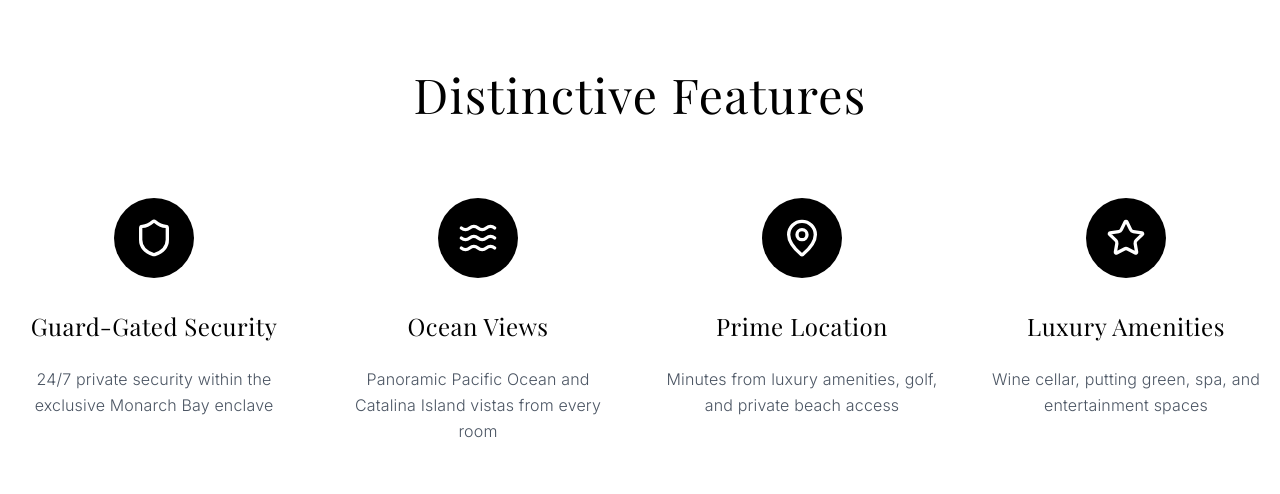
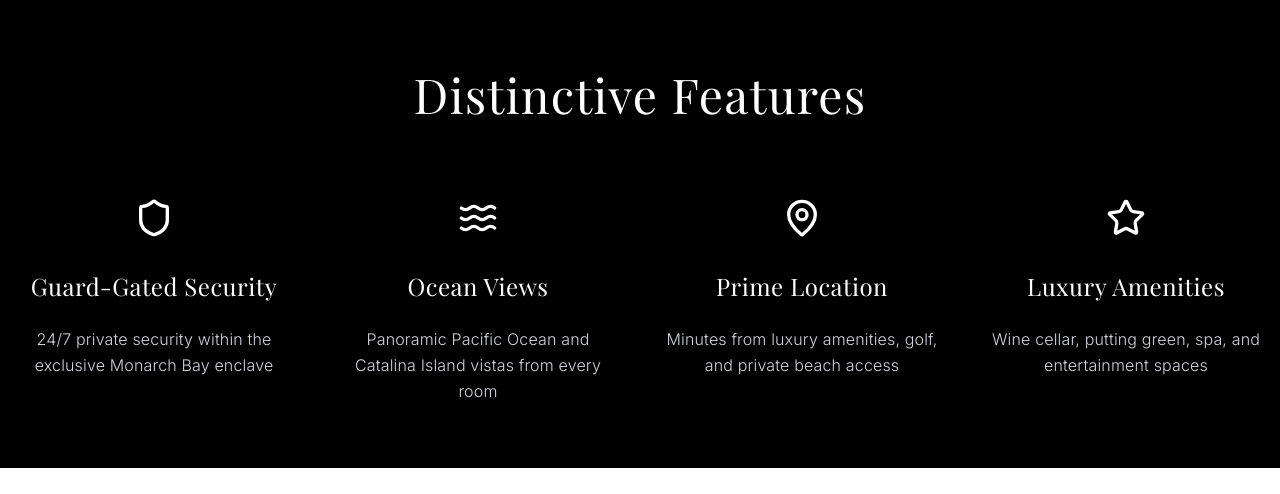
Before and after one commit to derekmmay/property-websites, a React (Vite) app: page / in a window 1280 px wide. Shown: the part 890-1384 px from the top of the page. Built offline with nearby package versions, Linux system fonts and the light colour scheme; a web font is replaced by a local one.

Commit message:
Refactor: Style distinctive features section
Changed the background color to black and text color to white for the "Distinctive Features" section. Removed the circular backgrounds from the icons.

```diff
--- a/src/components/Hero.tsx
+++ b/src/components/Hero.tsx
@@ -46,45 +46,45 @@ const Hero = () => {
         </div>
       </div>
 
-      <div className="bg-white py-16">
+      <div className="bg-black py-16">
         <div className="max-w-7xl mx-auto px-4">
-          {/* Key Features with Icons - matching inner page style */}
+          {/* Key Features with Icons - black background with white text */}
           <div className="mt-24">
-            <h2 className="text-5xl font-light text-black mb-20 text-center tracking-wide">Distinctive Features</h2>
+            <h2 className="text-5xl font-light text-white mb-20 text-center tracking-wide">Distinctive Features</h2>
             <div className="grid grid-cols-1 md:grid-cols-2 lg:grid-cols-4 gap-12">
               <div className="text-center group">
-                <div className="w-20 h-20 bg-black rounded-full flex items-center justify-center mx-auto mb-8 group-hover:bg-gray-800 transition-colors duration-300">
+                <div className="flex items-center justify-center mx-auto mb-8">
                   <Shield className="w-10 h-10 text-white" />
                 </div>
-                <h3 className="text-2xl font-light text-black mb-6">Guard-Gated Security</h3>
-                <p className="text-gray-600 font-light leading-relaxed">
+                <h3 className="text-2xl font-light text-white mb-6">Guard-Gated Security</h3>
+                <p className="text-gray-300 font-light leading-relaxed">
                   24/7 private security within the exclusive Monarch Bay enclave
                 </p>
               </div>
               <div className="text-center group">
-                <div className="w-20 h-20 bg-black rounded-full flex items-center justify-center mx-auto mb-8 group-hover:bg-gray-800 transition-colors duration-300">
+                <div className="flex items-center justify-center mx-auto mb-8">
                   <Waves className="w-10 h-10 text-white" />
                 </div>
-                <h3 className="text-2xl font-light text-black mb-6">Ocean Views</h3>
-                <p className="text-gray-600 font-light leading-relaxed">
+                <h3 className="text-2xl font-light text-white mb-6">Ocean Views</h3>
+                <p className="text-gray-300 font-light leading-relaxed">
                   Panoramic Pacific Ocean and Catalina Island vistas from every room
                 </p>
               </div>
               <div className="text-center group">
-                <div className="w-20 h-20 bg-black rounded-full flex items-center justify-center mx-auto mb-8 group-hover:bg-gray-800 transition-colors duration-300">
+                <div className="flex items-center justify-center mx-auto mb-8">
                   <MapPin className="w-10 h-10 text-white" />
                 </div>
-                <h3 className="text-2xl font-light text-black mb-6">Prime Location</h3>
-                <p className="text-gray-600 font-light leading-relaxed">
+                <h3 className="text-2xl font-light text-white mb-6">Prime Location</h3>
+                <p className="text-gray-300 font-light leading-relaxed">
                   Minutes from luxury amenities, golf, and private beach access
                 </p>
               </div>
               <div className="text-center group">
-                <div className="w-20 h-20 bg-black rounded-full flex items-center justify-center mx-auto mb-8 group-hover:bg-gray-800 transition-colors duration-300">
+                <div className="flex items-center justify-center mx-auto mb-8">
                   <Star className="w-10 h-10 text-white" />
                 </div>
-                <h3 className="text-2xl font-light text-black mb-6">Luxury Amenities</h3>
-                <p className="text-gray-600 font-light leading-relaxed">
+                <h3 className="text-2xl font-light text-white mb-6">Luxury Amenities</h3>
+                <p className="text-gray-300 font-light leading-relaxed">
                   Wine cellar, putting green, spa, and entertainment spaces
                 </p>
               </div>
```
